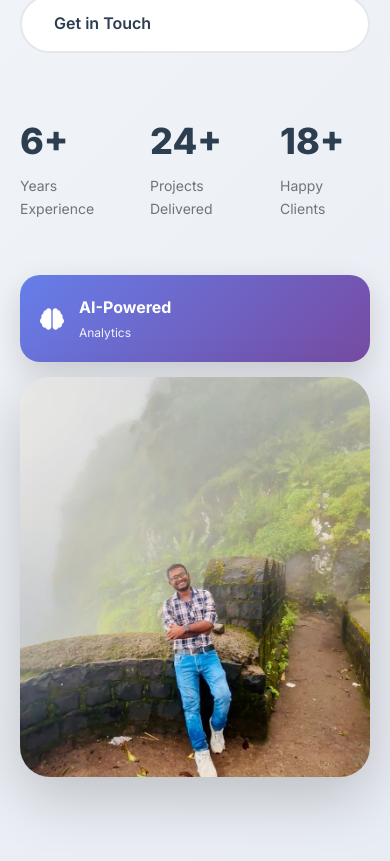
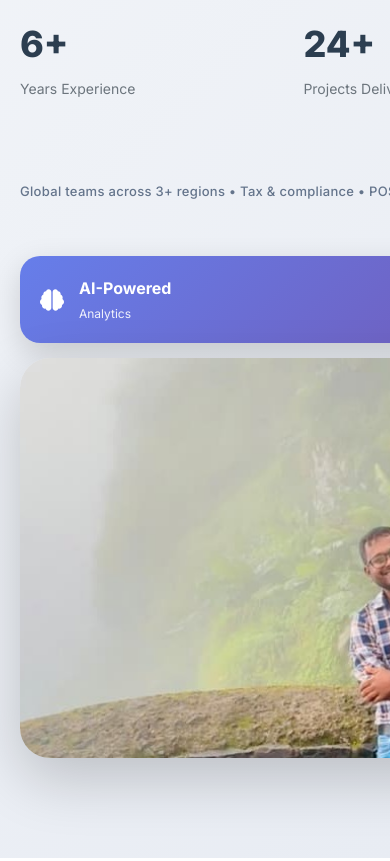
Before and after one commit to souvik-me/portfolio-website-me, a React (Vite) app: page / in a window 390 px wide. Shown: the part 763-1624 px from the top of the page. Built offline with nearby package versions, Linux system fonts and the light colour scheme.

Commit message:
Update portfolio: Add hero highlights, remove skill percentages, update certification badge, improve mobile domains layout

```diff
--- a/src/components/About.css
+++ b/src/components/About.css
@@ -229,30 +229,38 @@
 
   .domains-section {
     margin: 60px 0 0 0;
-    padding: 40px 20px;
+    padding: 40px 15px;
+  }
+
+  .domains-section h3 {
+    font-size: 11px;
+    margin-bottom: 30px;
   }
 
   .domains-grid {
-    grid-template-columns: repeat(3, 1fr);
-    gap: 20px 15px;
+    grid-template-columns: repeat(2, 1fr);
+    gap: 25px 20px;
+    padding: 0 10px;
   }
 
   .domain-card {
-    padding: 10px 5px;
+    padding: 15px 10px;
     margin-top: 0;
   }
 
   .domain-icon {
-    width: 65px;
-    height: 65px;
+    width: 70px;
+    height: 70px;
   }
 
   .domain-icon svg {
-    font-size: 28px;
+    font-size: 30px;
   }
 
   .domain-card p {
-    font-size: 11px;
+    font-size: 12px;
+    word-wrap: break-word;
+    max-width: 100%;
   }
 
   .about-quote {
@@ -260,3 +268,32 @@
     margin-top: 20px;
   }
 }
+
+@media (max-width: 480px) {
+  .domains-section {
+    padding: 30px 10px;
+  }
+
+  .domains-grid {
+    grid-template-columns: repeat(2, 1fr);
+    gap: 20px 15px;
+  }
+
+  .domain-card {
+    padding: 12px 8px;
+  }
+
+  .domain-icon {
+    width: 60px;
+    height: 60px;
+  }
+
+  .domain-icon svg {
+    font-size: 26px;
+  }
+
+  .domain-card p {
+    font-size: 11px;
+    line-height: 1.3;
+  }
+}
--- a/src/components/Hero.css
+++ b/src/components/Hero.css
@@ -108,6 +108,26 @@
   color: var(--text-light);
 }
 
+.hero-highlights {
+  margin-top: 50px;
+  padding-top: 30px;
+  font-size: 13px;
+  font-weight: 500;
+  color: #64748b;
+  letter-spacing: 0.3px;
+  line-height: 1.6;
+  text-align: center;
+  white-space: nowrap;
+  overflow-x: auto;
+  overflow-y: hidden;
+  -webkit-overflow-scrolling: touch;
+  scrollbar-width: none;
+}
+
+.hero-highlights::-webkit-scrollbar {
+  display: none;
+}
+
 .hero-image-section {
   position: relative;
   animation: slideInRight 0.8s ease-out;
--- a/src/components/Hero.jsx
+++ b/src/components/Hero.jsx
@@ -58,6 +58,10 @@ const Hero = () => {
               <p>Happy Clients</p>
             </div>
           </div>
+
+          <div className="hero-highlights">
+            Global teams across 3+ regions • Tax & compliance • POS • Ecomm • SaaS • 6+ years delivering production-grade platforms
+          </div>
         </div>
 
         <div className="hero-image-section">
```
